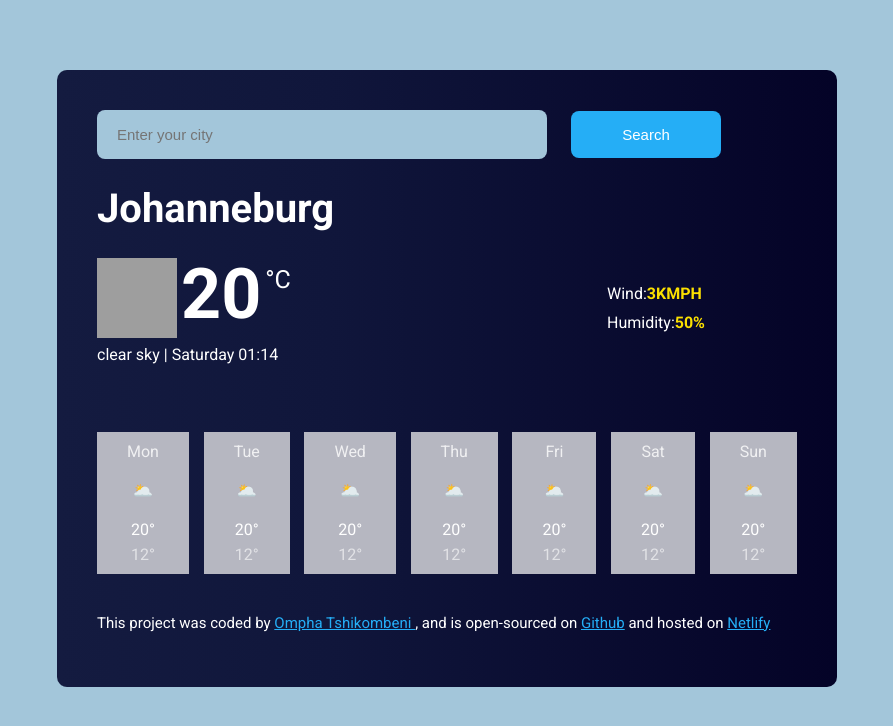
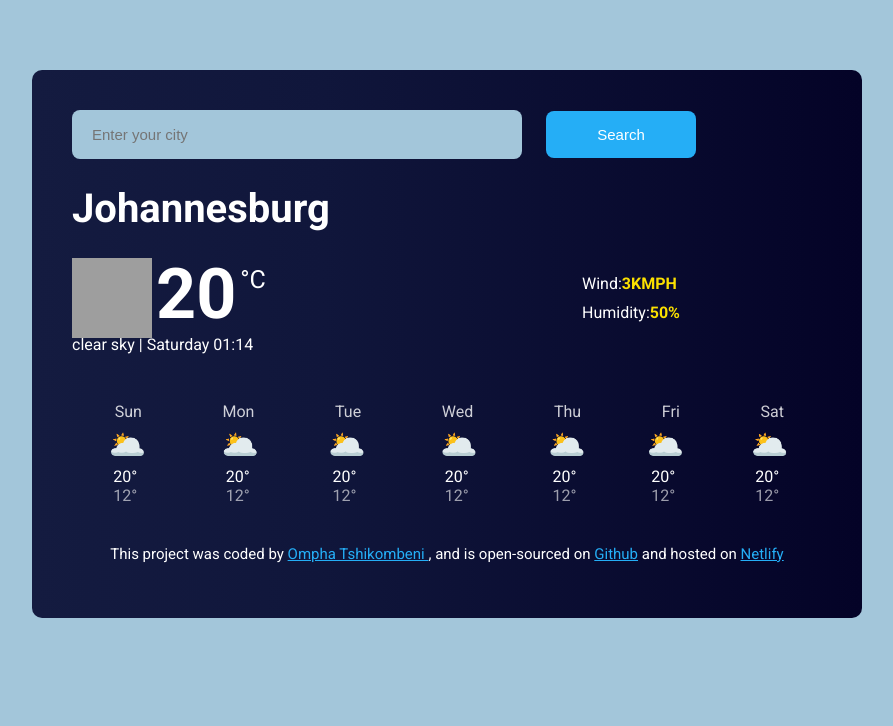
Before and after one commit to Ompha128/weather-forecast-project, a plain HTML site: page index.html in a window 1280 px wide. Shown: the whole page, without its empty margins (193-1086 px from the left). Drawn offline with nearby package versions, Linux system fonts and the light colour scheme; grey boxes are pictures that could not be loaded.

Commit message:
injected the html  into js function

```diff
--- a/index.html
+++ b/index.html
@@ -1,5 +1,6 @@
 <!DOCTYPE html>
 <html lang="en">
+
 <head>
     <meta charset="UTF-8">
     <meta name="viewport" content="width=device-width, initial-scale=1.0">
@@ -10,21 +11,23 @@
     <script src="https://cdn.jsdelivr.net/npm/axios@1.1.2/dist/axios.min.js"></script>
     <title>weather-forecast</title>
 </head>
+
 <body>
     <div class="weather-forecast-app">
         <header>
             <form id="search-form">
-        <input type="search" placeholder="Enter your city"  required id="search-input" class="search-city">
+                <input type="search" placeholder="Enter your city" required id="search-input" class="search-city">
                 <input type="submit" value="Search" id="search-button" class="search-button">
             </form>
         </header>
 
         <main>
-        <h1 id="current-city"> Johanneburg</h1>
+            <h1 id="current-city"> Johannesburg</h1>
 
             <div class="weather-current">
                 <span id="icon">
-                <img src="	https://shecodes-assets.s3.amazonaws.com/api/weather/icons/clear-sky-night.png" class="temperature-icon" />
+                    <img src="	https://shecodes-assets.s3.amazonaws.com/api/weather/icons/clear-sky-night.png"
+                        class="temperature-icon" />
                 </span>
                 <span class="temperature-value" id="temp-value">20</span>
                 <span class="temperature-unit" id="temp-unit">°C</span>
@@ -40,86 +43,12 @@
                 <div class="humidity" id="humidity">Humidity:<strong>50%</strong></div>
             </div>
 
-<div class="forecast-days">
-        <div class="weather-forecast">
-            <div class="temperature-day" id="forecast-day"> Mon</div>
-            <div class="forecast-icon" id="forecast-icon">🌥️</div>
-
-            <div class="temperature-degrees">
-                <div class="max-degree" id="max-temp">20°</div>
-                <div class="min-degree" id="min-temp">12°</div>
-            </div>
-
-        </div>
 
 
-        <div class="weather-forecast">
-        <div class="temperature-day" id="forecast-day"> Tue</div>
-        <div class="forecast-icon" id="forecast-icon">🌥️</div>
+            <div class="weather-forecast" id="forecast"> </div>
 
-        <div class="temperature-degrees">
-        <div class="max-degree" id="max-temp">20°</div>
-        <div class="min-degree" id="min-temp">12°</div>
-        </div>
 
-        </div>
 
-        <div class="weather-forecast">
-            <div class="temperature-day" id="forecast-day"> Wed</div>
-            <div class="forecast-icon" id="forecast-icon">🌥️</div>
-
-            <div class="temperature-degrees">
-                <div class="max-degree" id="max-temp">20°</div>
-                <div class="min-degree" id="min-temp">12°</div>
-            </div>
-
-        </div>
-
-        <div class="weather-forecast">
-            <div class="temperature-day" id="forecast-day"> Thu</div>
-            <div class="forecast-icon" id="forecast-icon">🌥️</div>
-
-            <div class="temperature-degrees">
-                <div class="max-degree" id="max-temp">20°</div>
-                <div class="min-degree" id="min-temp">12°</div>
-            </div>
-
-        </div>
-
-        <div class="weather-forecast">
-            <div class="temperature-day" id="forecast-day"> Fri</div>
-            <div class="forecast-icon" id="forecast-icon">🌥️</div>
-
-            <div class="temperature-degrees">
-                <div class="max-degree" id="max-temp">20°</div>
-                <div class="min-degree" id="min-temp">12°</div>
-            </div>
-
-        </div>
-
-        <div class="weather-forecast">
-            <div class="temperature-day" id="forecast-day"> Sat</div>
-            <div class="forecast-icon" id="forecast-icon">🌥️</div>
-
-            <div class="temperature-degrees">
-                <div class="max-degree" id="max-temp">20°</div>
-                <div class="min-degree" id="min-temp">12°</div>
-            </div>
-
-        </div>
-
-        <div class="weather-forecast">
-            <div class="temperature-day" id="forecast-day"> Sun</div>
-            <div class="forecast-icon" id="forecast-icon">🌥️</div>
-
-            <div class="temperature-degrees">
-                <div class="max-degree" id="max-temp">20°</div>
-                <div class="min-degree" id="min-temp">12°</div>
-            </div>
-
-        </div>
-
-        </div>
         </main>
         <footer>
             <p>
@@ -133,4 +62,5 @@
 
     </div>
 </body>
+
 </html>
--- a/src/script.js
+++ b/src/script.js
@@ -25,7 +25,7 @@ function getTemperature(response){
   timeElement.innerHTML = formatDate(date);
   descriptionElement.innerHTML = `${response.data.condition.description} |`;
   humidityElement.innerHTML = `Humidity:<strong>${response.data.temperature.humidity}%</strong>`;
-  windElement.innerHTML = `Wind:<strong>${response.data.wind.speed}KMPH</strong>`;
+  windElement.innerHTML = `Wind:<strong>${response.data.wind.speed} KMPH</strong>`;
   iconElement.innerHTML = `<img src="${response.data.condition.icon_url}" class="temperature-icon" />`;
 }
 
@@ -60,6 +60,31 @@ function fetchCity(city) {
 
   axios.get(apiUrl).then(getTemperature);
 }
+function displayForecast(){
+
+  let days=["Sun", "Mon", "Tue", "Wed", "Thu","Fri","Sat"];
+  let forecastHtml="";
+
+  days.forEach(function (day) {
+     forecastHtml=
+     forecastHtml +
+     `
+     <div class="weather-forecast">
+                    <div class="temperature-day" id="forecast-day">${day}</div>
+                    <div class="forecast-icon" id="forecast-icon">🌥️</div>
+
+                    <div class="temperature-degrees">
+                        <div class="max-degree" id="max-temp">20°</div>
+                        <div class="min-degree" id="min-temp">12°</div>
+                    </div>
+                    </div>
+                    `;
+  });
+  let forecastElement=document.querySelector("#forecast");
+  forecastElement.innerHTML=forecastHtml;
+
+}
 
 let form = document.querySelector("#search-form");
 form.addEventListener("submit", changeCity);
+displayForecast();
--- a/src/style.css
+++ b/src/style.css
@@ -1,43 +1,49 @@
-body{
+body {
     background: #a3c6da;
     color: white;
     font-family: "Roboto", sans-serif;
     font-weight: 400;
     font-style: normal;
 }
+
 h1 {
-
     font-size: 40px;
     line-height: 45px;
 }
-footer p{
+
+footer p {
+    font-size: 15px;
+    text-align: center;
     margin-top: 40px;
-    font-size: 15px;
-}
-a{
-    color:#25AEF6;
-}
-strong{
-    color:#FBE000;
 }
 
-.weather-forecast-app{
-    background: rgba(20,27,64);
-    background: linear-gradient(90deg, rgba(20,27,64) 0%,rgba(16,22,59) 35%, rgba(4,3,39) 100% );
-    margin:70px auto 0;
-    padding:40px ;
-    max-width:700px;
+a {
+    color: #25AEF6;
+}
+
+strong {
+    color: #FBE000;
+}
+
+.weather-forecast-app {
+    background: rgba(20, 27, 64);
+    background: linear-gradient(90deg, rgba(20, 27, 64) 0%, rgba(16, 22, 59) 35%, rgba(4, 3, 39) 100%);
+    margin: 70px auto 0;
+    padding: 40px;
+    max-width: 750px;
     border-radius: 10px;
 }
-.search-city{
+
+.search-city {
     background-color: #a3c6da;
-    border:none;
+    border: none;
     border-radius: 8px;
     font-size: 15px;
-    width:450px;
-    padding:16px 20px;
+    width: 450px;
+    padding: 16px 20px;
 }
-.search-button{
+
+.search-button {
     font-size: 15px;
     padding: 15px 25px;
     width: 150px;
@@ -48,59 +54,77 @@ strong{
     margin-left: 20px;
     transition: all 300ms ease-in-out;
 }
+
 .search-button:hover {
     background: white;
     color: #25AEF6;
 }
-.current-weather{
+
+.current-weather {
     display: flex;
 }
-.temperature-icon{
-    height:80px;
-    width:80px;
+
+.temperature-icon {
+    height: 80px;
+    width: 80px;
 }
-.temperature-value{
-    position:relative;
-    font-size:70px;
-    font-weight:bold;
-    bottom:20px;
+
+.temperature-value {
+    position: relative;
+    font-size: 70px;
+    font-weight: bold;
+    bottom: 20px;
 }
-.temperature-unit{
+
+.temperature-unit {
     position: relative;
-    bottom:50px;
+    bottom: 50px;
     font-size: 25px;
 }
-.weather-description{
-    margin-top:-10px;
+
+.weather-description {
+    margin-top: -20px;
 }
-.more-weather-details{
+
+.more-weather-details {
     margin-left: 510px;
     margin-top: -80px;
 }
-.humidity{
+
+.humidity {
     margin-top: 10px;
 }
-.forecast-days{
+
+.weather-forecast {
     display: flex;
-    justify-content: space-between;
-    text-align: center;
+    justify-content:space-around;
+    flex-direction: row;
+    margin-top: 40px;
+}
+
+
+
+.temperature-day {
+    font-size: 16px;
+    line-height: 20px;
+    margin-bottom: 10px;
+    opacity: 0.8;
 
 }
-.weather-forecast{
-    margin-top: 100px;
-    background: #B6B7C1;
-    padding: 10px 30px;
+
+.forecast-icon {
+    font-size: 30px;
+    margin-top: 25px;
+    margin-left: -33px;
+
 }
-.forecast-icon{
-    margin-top:20px;
+
+.temperature-degrees {
+    margin-top: 65px;
+    margin-left: -33px;
+
 }
-.temperature-day{
-    opacity: 0.8;
-}
-.temperature-degrees{
-    margin-top: 20px;
-}
-.min-degree{
-    margin-top: 6px;
+
+.min-degree {
     opacity: 0.6;
 }
```
Lines whose indentation alone changed are shown as unchanged.
